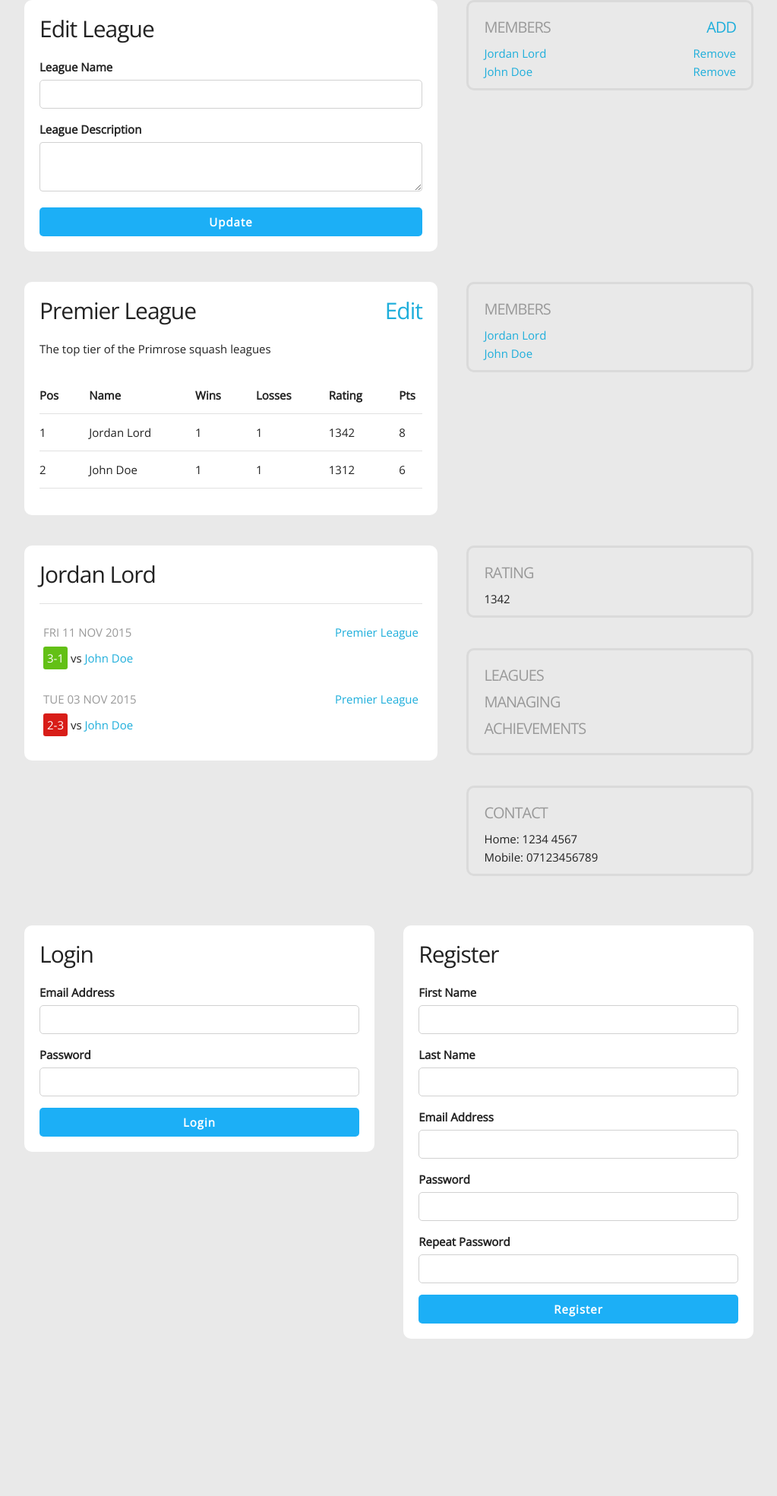
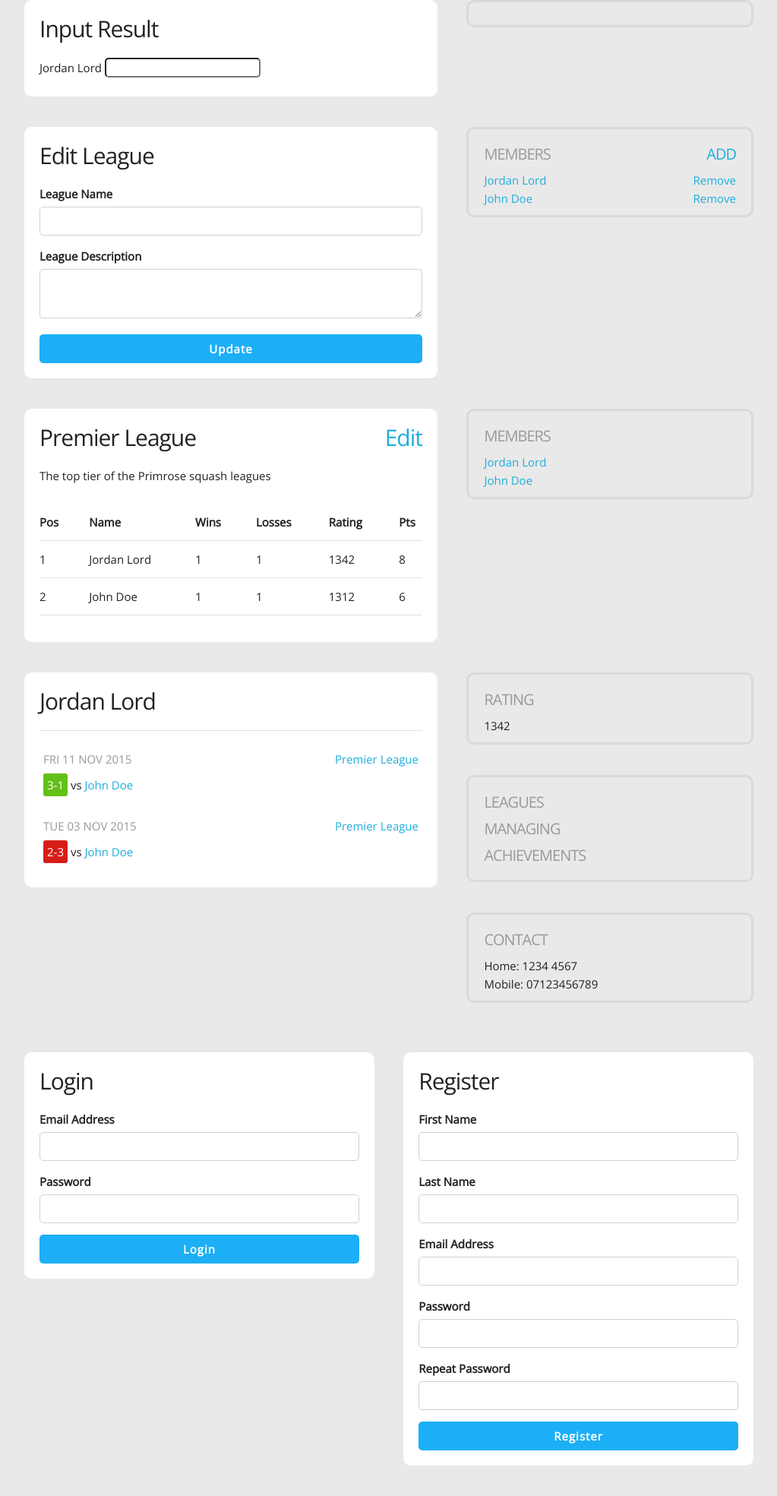
Before and after one commit to logiclogue/A2-Project-League-System, a PHP site: page / in a window 1280 px wide. Shown: the whole page at 76% size, without its empty margins (128-1151 px from the left). Before the commit the page ends 1762 px from the top, so only its background shows below. Run offline with PHP 8.4, Linux system fonts and the light colour scheme.

Commit message:
Add Input Result form

```diff
--- /dev/null
+++ b/forms/input-result.php
@@ -0,0 +1,13 @@
+<div class="container">
+
+	<div class="box-container seven columns">
+		<h1>Input Result</h1>
+
+		<span>Jordan Lord</span>
+		<input>
+	</div>
+
+	<div class="box-container side five columns">
+	</div>
+
+</div>
--- a/index.php
+++ b/index.php
@@ -17,6 +17,7 @@
 <body>
 
 	<?php
+	require("forms/input-result.php");
 	require("forms/edit-league.php");
 	require("forms/league.php");
 	require("forms/profile.php");
```
